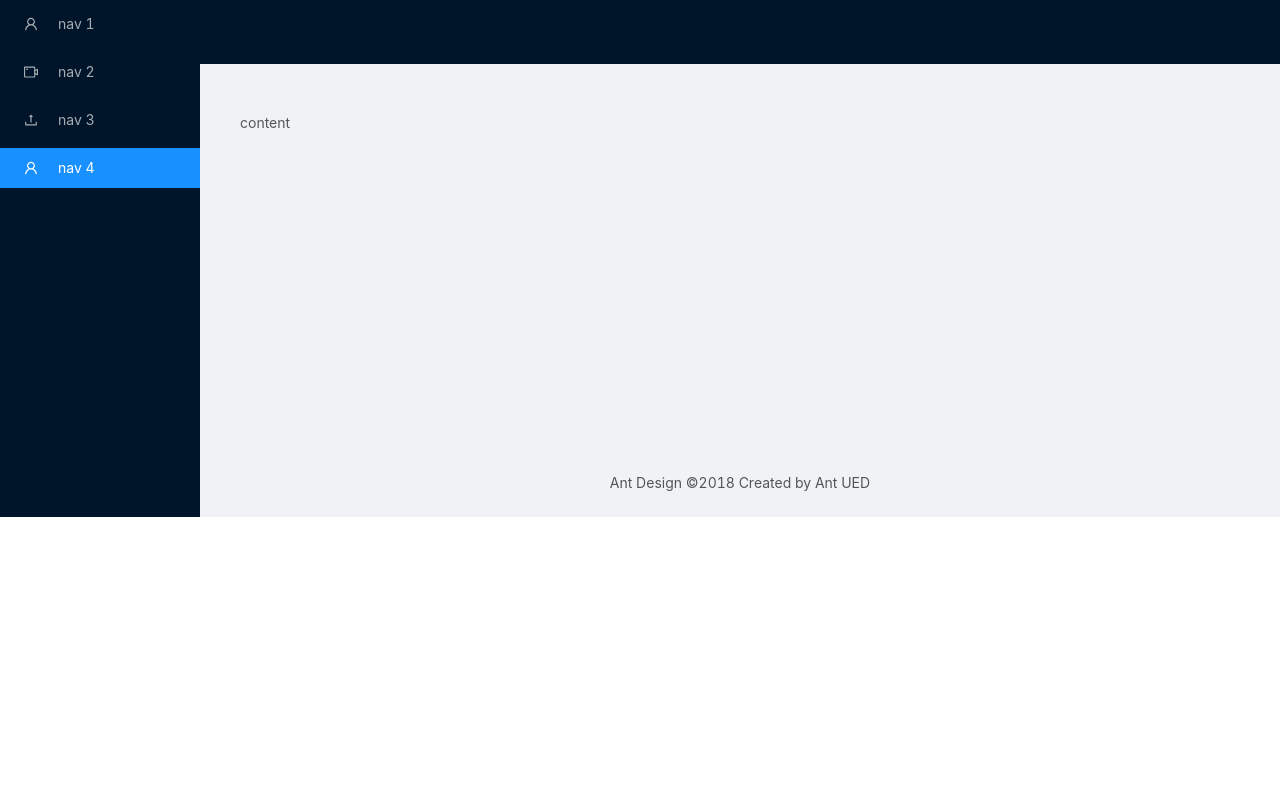
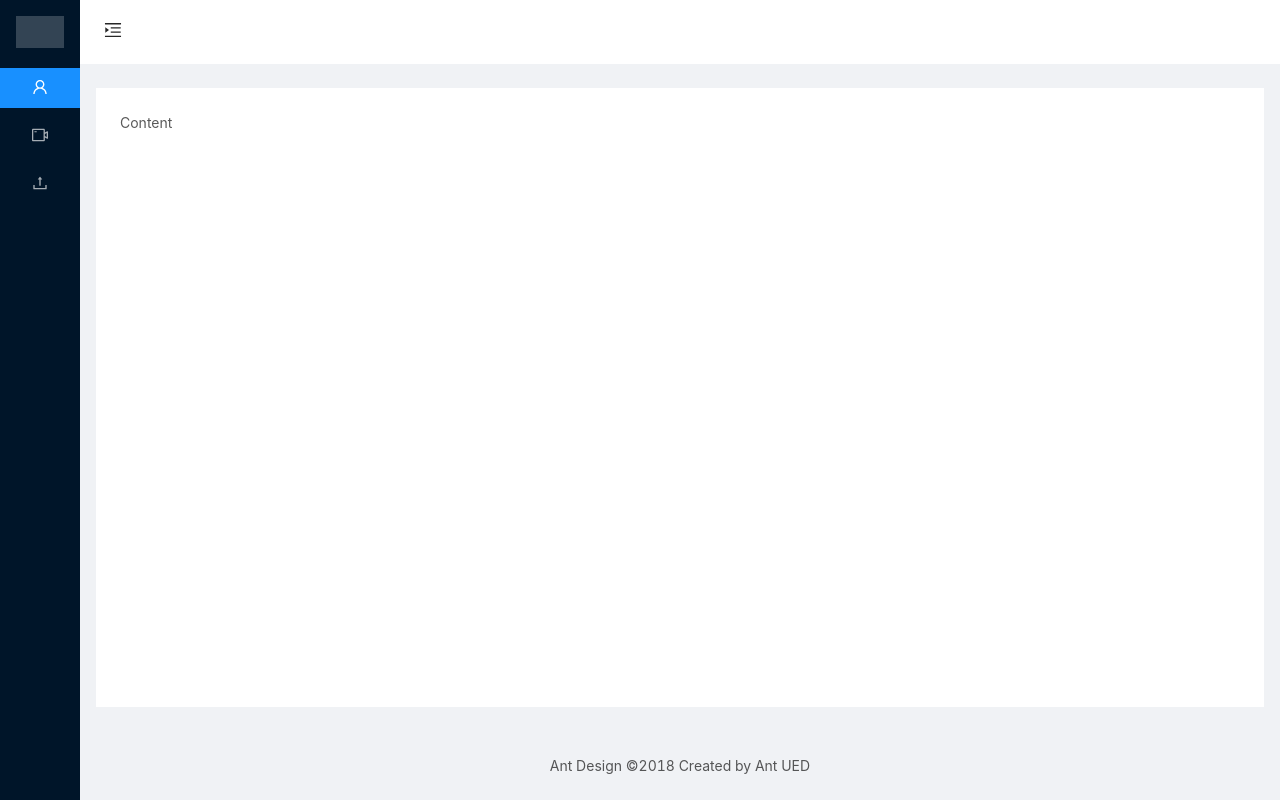
Before and after one commit to JamesDimitrako/react-tickets, a React (Create React App) app: page / in a window 1280 px wide. Built offline with nearby package versions, Linux system fonts and the light colour scheme; no server answers.

Commit message:
Basic Layout

```diff
--- a/src/app/layout/App.tsx
+++ b/src/app/layout/App.tsx
@@ -1,24 +1,31 @@
 import React, { Component } from "react";
 import axios from "axios";
-import {ITicket} from "../models/ticket";
-import { Layout, Menu } from 'antd';
+import { ITicket } from "../models/ticket";
+import { Layout, Menu } from "antd";
 import {
+  AppstoreOutlined,
+  BarChartOutlined,
+  MenuUnfoldOutlined,
+  MenuFoldOutlined,
+  CloudOutlined,
+  ShopOutlined,
+  TeamOutlined,
   UserOutlined,
-  VideoCameraOutlined,
   UploadOutlined,
-} from '@ant-design/icons';
+  VideoCameraOutlined
+} from "@ant-design/icons";
 
 const { Header, Content, Footer, Sider } = Layout;
 
 interface IState {
   tickets: ITicket[];
-    collapsed: boolean
+  collapsed: boolean;
 }
 
 class App extends Component<{}, IState> {
   readonly state: IState = {
     tickets: [],
-    collapsed: false
+    collapsed: true
   };
 
   componentDidMount() {
@@ -28,48 +35,55 @@ class App extends Component<{}, IState> {
       });
     });
   }
-
+  toggle = () => {
+    this.setState({
+      collapsed: !this.state.collapsed
+    });
+  };
   render() {
     return (
       <Layout>
-    <Sider
-      breakpoint="lg"
-      collapsedWidth="0"
-      onBreakpoint={broken => {
-        console.log(broken);
-      }}
-      onCollapse={(collapsed, type) => {
-        console.log(collapsed, type);
-      }}
-    >
+      <Sider           style={{
+            overflow: "auto",
+            height: "100vh",
+            left: 0
+          }} trigger={null} collapsible collapsed={this.state.collapsed}>
           <div className="logo" />
-      <Menu theme="dark" mode="inline" defaultSelectedKeys={['4']}>
+          <Menu theme="dark" mode="inline" defaultSelectedKeys={['1']}>
             <Menu.Item key="1">
               <UserOutlined />
-          <span className="nav-text">nav 1</span>
+              <span>nav 1</span>
             </Menu.Item>
             <Menu.Item key="2">
               <VideoCameraOutlined />
-          <span className="nav-text">nav 2</span>
+              <span>nav 2</span>
             </Menu.Item>
             <Menu.Item key="3">
               <UploadOutlined />
-          <span className="nav-text">nav 3</span>
-        </Menu.Item>
-        <Menu.Item key="4">
-          <UserOutlined />
-          <span className="nav-text">nav 4</span>
+              <span>nav 3</span>
             </Menu.Item>
           </Menu>
         </Sider>
-    <Layout>
-      <Header className="site-layout-sub-header-background" style={{ padding: 0 }} />
-      <Content style={{ margin: '24px 16px 0' }}>
-        <div className="site-layout-background" style={{ padding: 24, minHeight: 360 }}>
-          content
-        </div>
+        <Layout className="site-layout" style={{ padding: 0 }}>
+        <Header className="site-layout-background" style={{ padding: 0 }}>
+            {React.createElement(this.state.collapsed ? MenuUnfoldOutlined : MenuFoldOutlined, {
+              className: 'trigger',
+              onClick: this.toggle,
+            })}
+          </Header>
+          <Content
+            className="site-layout-background"
+            style={{
+              margin: '24px 16px',
+              padding: 24,
+              minHeight: 280,
+            }}
+          >
+            Content
           </Content>
-      <Footer style={{ textAlign: 'center' }}>Ant Design ©2018 Created by Ant UED</Footer>
+          <Footer style={{ textAlign: "center" }}>
+            Ant Design ©2018 Created by Ant UED
+          </Footer>
         </Layout>
       </Layout>
     );
--- a/src/app/layout/style.css
+++ b/src/app/layout/style.css
@@ -1,18 +1,4 @@
-body {
-  margin: 0;
-  font-family: -apple-system, BlinkMacSystemFont, 'Segoe UI', 'Roboto', 'Oxygen',
-    'Ubuntu', 'Cantarell', 'Fira Sans', 'Droid Sans', 'Helvetica Neue',
-    sans-serif;
-  -webkit-font-smoothing: antialiased;
-  -moz-osx-font-smoothing: grayscale;
-}
-
-code {
-  font-family: source-code-pro, Menlo, Monaco, Consolas, 'Courier New',
-    monospace;
-}
-
-#components-layout-demo-custom-trigger .trigger {
+.trigger {
   font-size: 18px;
   line-height: 64px;
   padding: 0 24px;
@@ -20,11 +6,11 @@ code {
   transition: color 0.3s;
 }
 
-#components-layout-demo-custom-trigger .trigger:hover {
+.trigger:hover {
   color: #1890ff;
 }
 
-#components-layout-demo-custom-trigger .logo {
+.logo {
   height: 32px;
   background: rgba(255, 255, 255, 0.2);
   margin: 16px;
```
Lines whose indentation alone changed are shown as unchanged.
